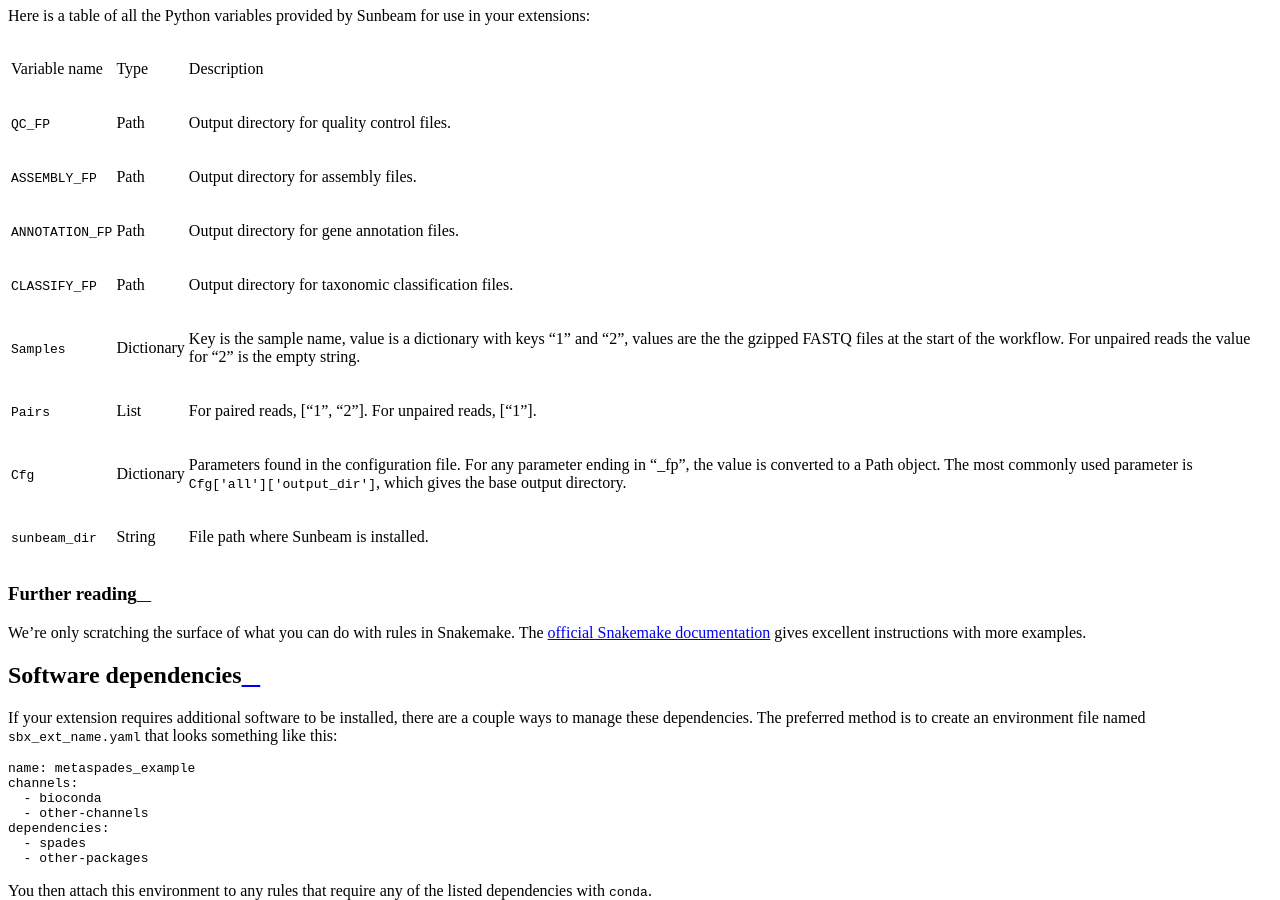
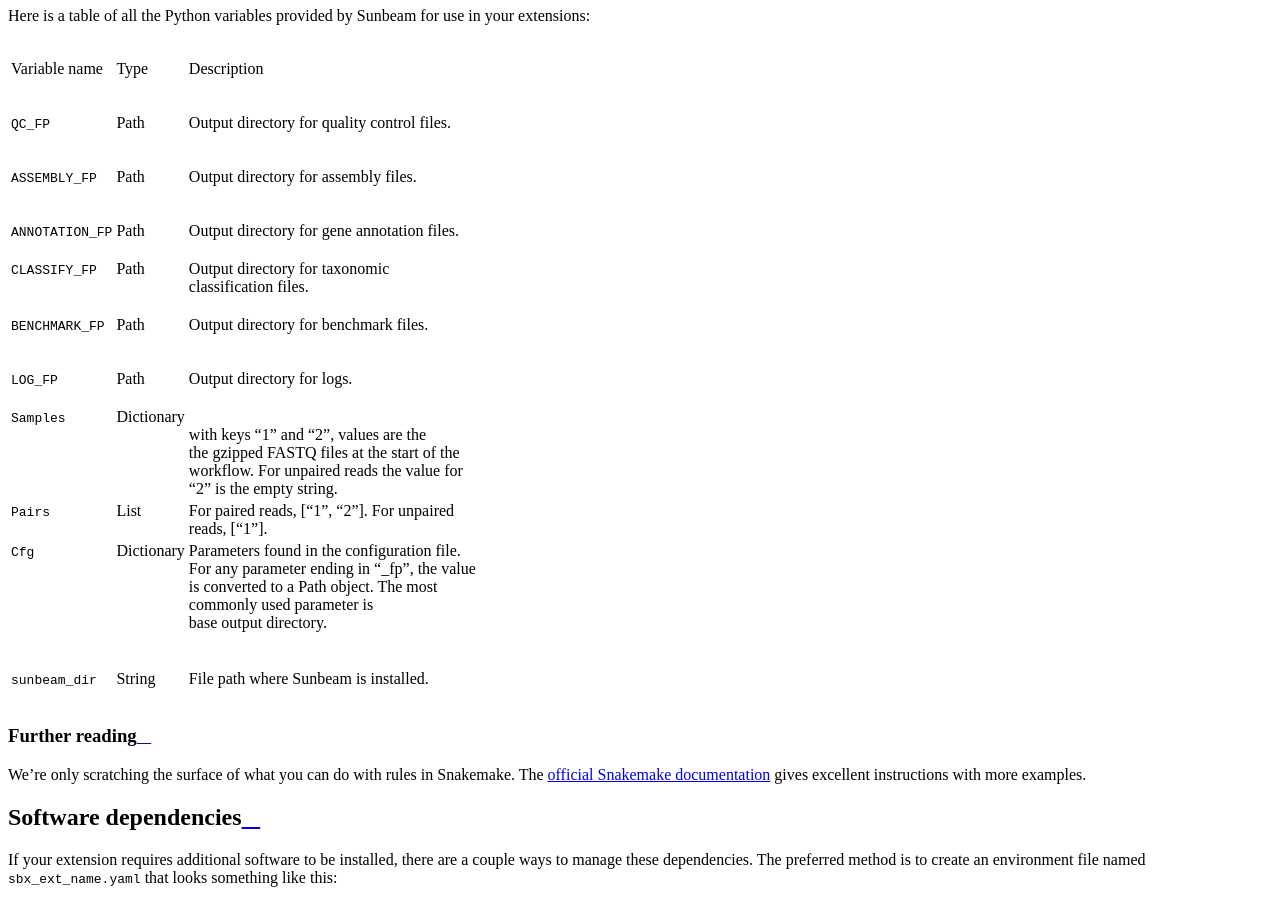
Before and after one commit to sunbeam-labs/sunbeam, a Sphinx documentation site: the page built from docs/extensions.rst, in a window 1280 px wide and 900 px high, scrolled down 3262 px. Built offline with Sphinx 7.4.7 and the Read the Docs theme 2.0.0, drawn with Linux system fonts in a browser that asks for light colours; the version number could not be read and is left out.

Commit message:
Update extensions

```diff
--- a/docs/extensions.rst
+++ b/docs/extensions.rst
@@ -263,36 +263,40 @@ Variables provided by Sunbeam
 Here is a table of all the Python variables provided by Sunbeam for
 use in your extensions:
 
-+-------------------+-------------+----------------------------------------------+
-| Variable name     | Type        | Description                                  |
-+-------------------+-------------+----------------------------------------------+
-| ``QC_FP``         | Path        | Output directory for quality control files.  |
-+-------------------+-------------+----------------------------------------------+
-| ``ASSEMBLY_FP``   | Path        | Output directory for assembly files.         |
-+-------------------+-------------+----------------------------------------------+
-| ``ANNOTATION_FP`` | Path        | Output directory for gene annotation files.  |
-+-------------------+-------------+----------------------------------------------+
-| ``CLASSIFY_FP``   | Path        | Output directory for taxonomic               |
-|                   |             | classification files.                        |
-+-------------------+-------------+----------------------------------------------+
-| ``Samples``       | Dictionary  | Key is the sample name, value is a dictionary|
-|                   |             | with keys "1" and "2", values are the        |
-|                   |             | the gzipped FASTQ files at the start of the  |
-|                   |             | workflow.  For unpaired reads the value for  |
-|                   |             | "2" is the empty string.                     |
-+-------------------+-------------+----------------------------------------------+
-| ``Pairs``         | List        | For paired reads, ["1", "2"]. For unpaired   |
-|                   |             | reads, ["1"].                                |
-+-------------------+-------------+----------------------------------------------+
-| ``Cfg``           | Dictionary  | Parameters found in the configuration file.  |
-|                   |             | For any parameter ending in "_fp", the value |
-|                   |             | is converted to a Path object.  The most     |
-|                   |             | commonly used parameter is                   |
-|                   |             | ``Cfg['all']['output_dir']``, which gives the|
-|                   |             | base output directory.                       |
-+-------------------+-------------+----------------------------------------------+
-| ``sunbeam_dir``   | String      | File path where Sunbeam is installed.        |
-+-------------------+-------------+----------------------------------------------+
++-------------------+-------------+-----------------------------------------------+
+| Variable name     | Type        | Description                                   |
++-------------------+-------------+-----------------------------------------------+
+| ``QC_FP``         | Path        | Output directory for quality control files.   |
++-------------------+-------------+-----------------------------------------------+
+| ``ASSEMBLY_FP``   | Path        | Output directory for assembly files.          |
++-------------------+-------------+-----------------------------------------------+
+| ``ANNOTATION_FP`` | Path        | Output directory for gene annotation files.   |
++-------------------+-------------+-----------------------------------------------+
+|| ``CLASSIFY_FP``  || Path       || Output directory for taxonomic               |
+||                  ||            || classification files.                        |
++-------------------+-------------+-----------------------------------------------+
+| ``BENCHMARK_FP``  | Path        | Output directory for benchmark files.         |
++-------------------+-------------+-----------------------------------------------+
+| ``LOG_FP``        | Path        | Output directory for logs.                    |
++-------------------+-------------+-----------------------------------------------+
+|| ``Samples``      || Dictionary ||                                              |
+||                  ||            || with keys "1" and "2", values are the        |
+||                  ||            || the gzipped FASTQ files at the start of the  |
+||                  ||            || workflow. For unpaired reads the value for   |
+||                  ||            || "2" is the empty string.                     |
++-------------------+-------------+-----------------------------------------------+
+|| ``Pairs``        || List       || For paired reads, ["1", "2"]. For unpaired   |
+||                  ||            || reads, ["1"].                                |
++-------------------+-------------+-----------------------------------------------+
+|| ``Cfg``          || Dictionary || Parameters found in the configuration file.  |
+||                  ||            || For any parameter ending in "_fp", the value |
+||                  ||            || is converted to a Path object. The most      |
+||                  ||            || commonly used parameter is                   |
+||                  ||            || base output directory.                       |
+||                  ||            ||                                              |
++-------------------+-------------+-----------------------------------------------+
+| ``sunbeam_dir``   | String      | File path where Sunbeam is installed.         |
++-------------------+-------------+-----------------------------------------------+
 
 Further reading
 ---------------
```
